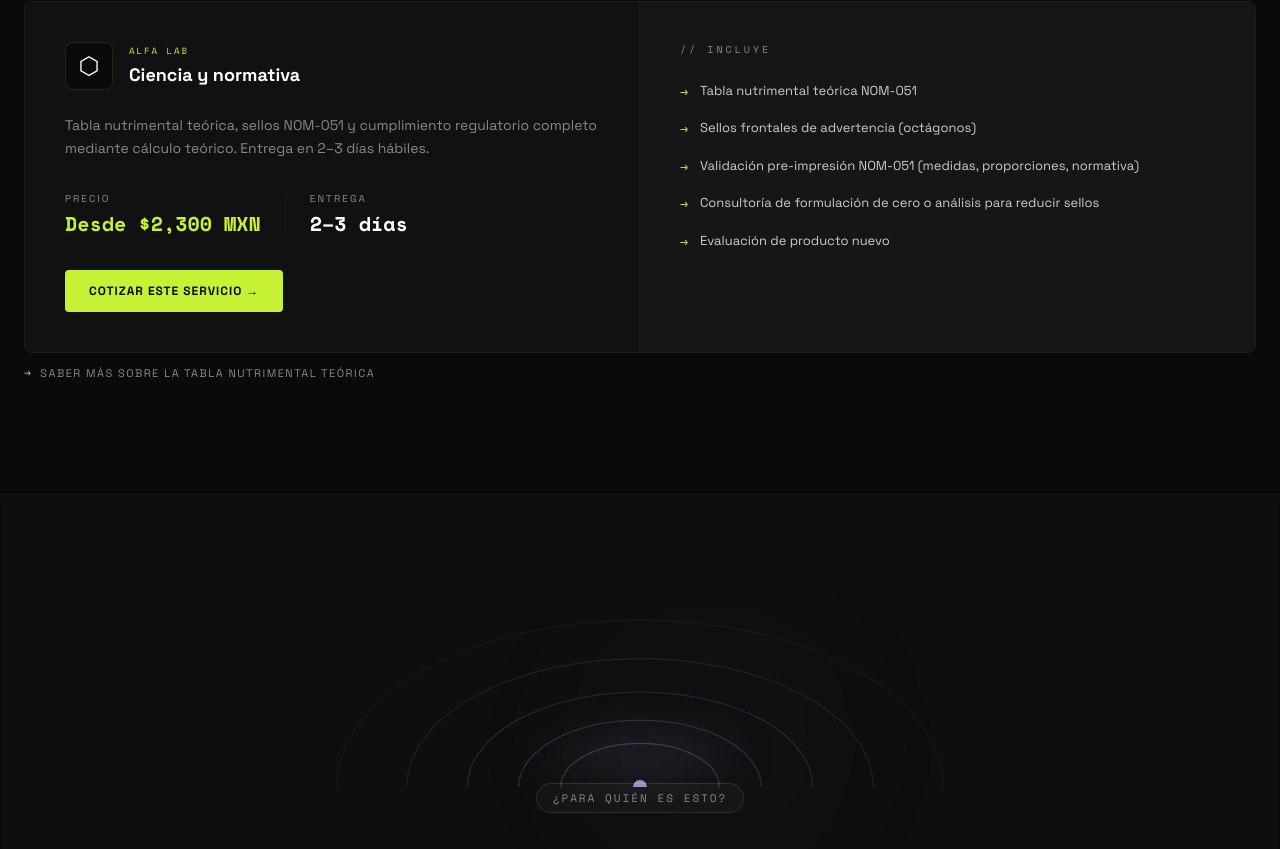
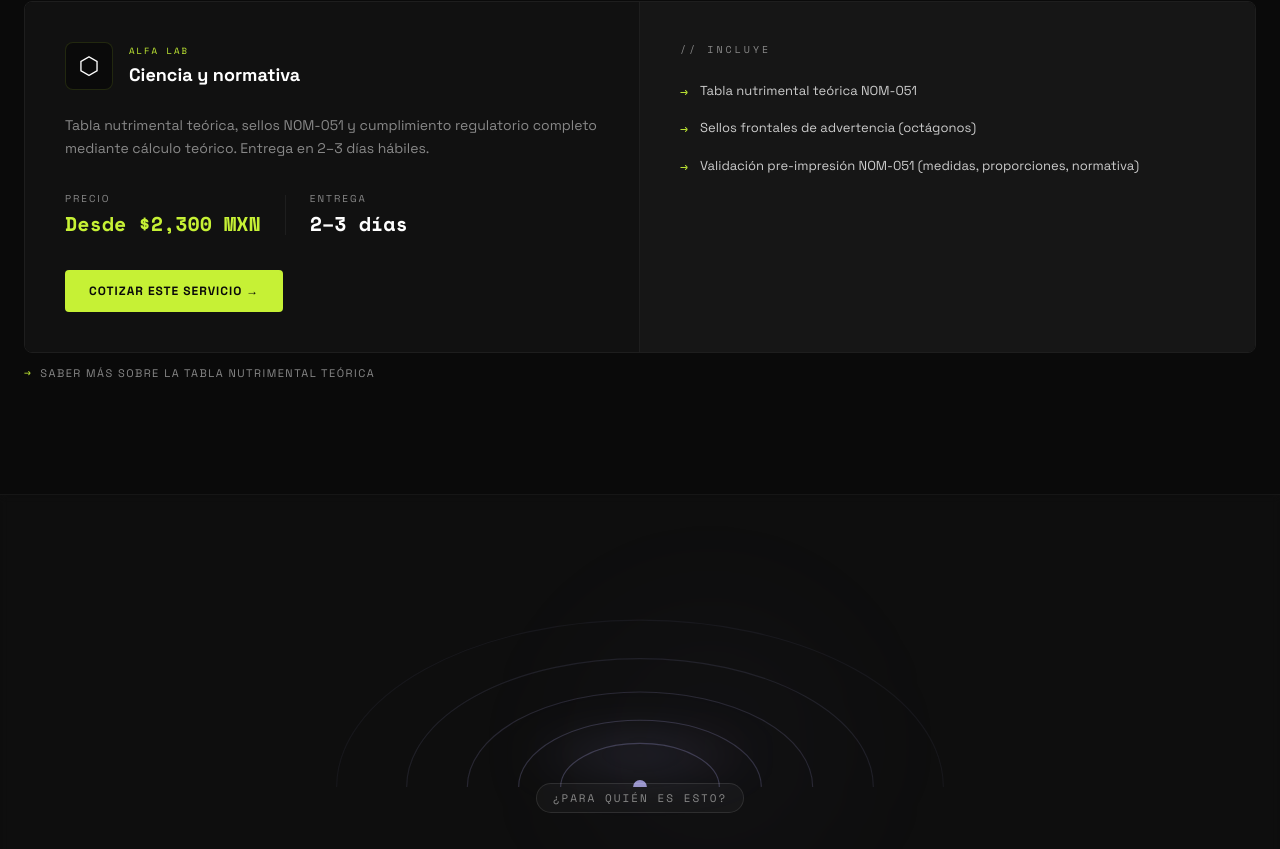
Before and after one commit to melissagallegosg/puntoalfa, a Next.js app: page / in a window 1280 px wide. Shown: the part 1611-2460 px from the top of the page. Built offline with nearby package versions, Linux system fonts and the light colour scheme.

Commit message:
Add files via upload

```diff
--- a/components/Pricing.tsx
+++ b/components/Pricing.tsx
@@ -71,7 +71,7 @@ const packages: Record<Tab, Array<{
         "Estrategia de redes + contenido completo",
         "Automatizaciones básicas",
       ],
-      cta: "Cotizar",
+      cta: "Solicitar",
     },
   ],
   lab: [
--- a/components/Services.tsx
+++ b/components/Services.tsx
@@ -18,8 +18,6 @@ const arms = [
       "Tabla nutrimental teórica NOM-051",
       "Sellos frontales de advertencia (octágonos)",
       "Validación pre-impresión NOM-051 (medidas, proporciones, normativa)",
-      "Consultoría de formulación de cero o análisis para reducir sellos",
-      "Evaluación de producto nuevo",
     ],
     price: "Desde $2,300 MXN",
     time: "2–3 días",
```
